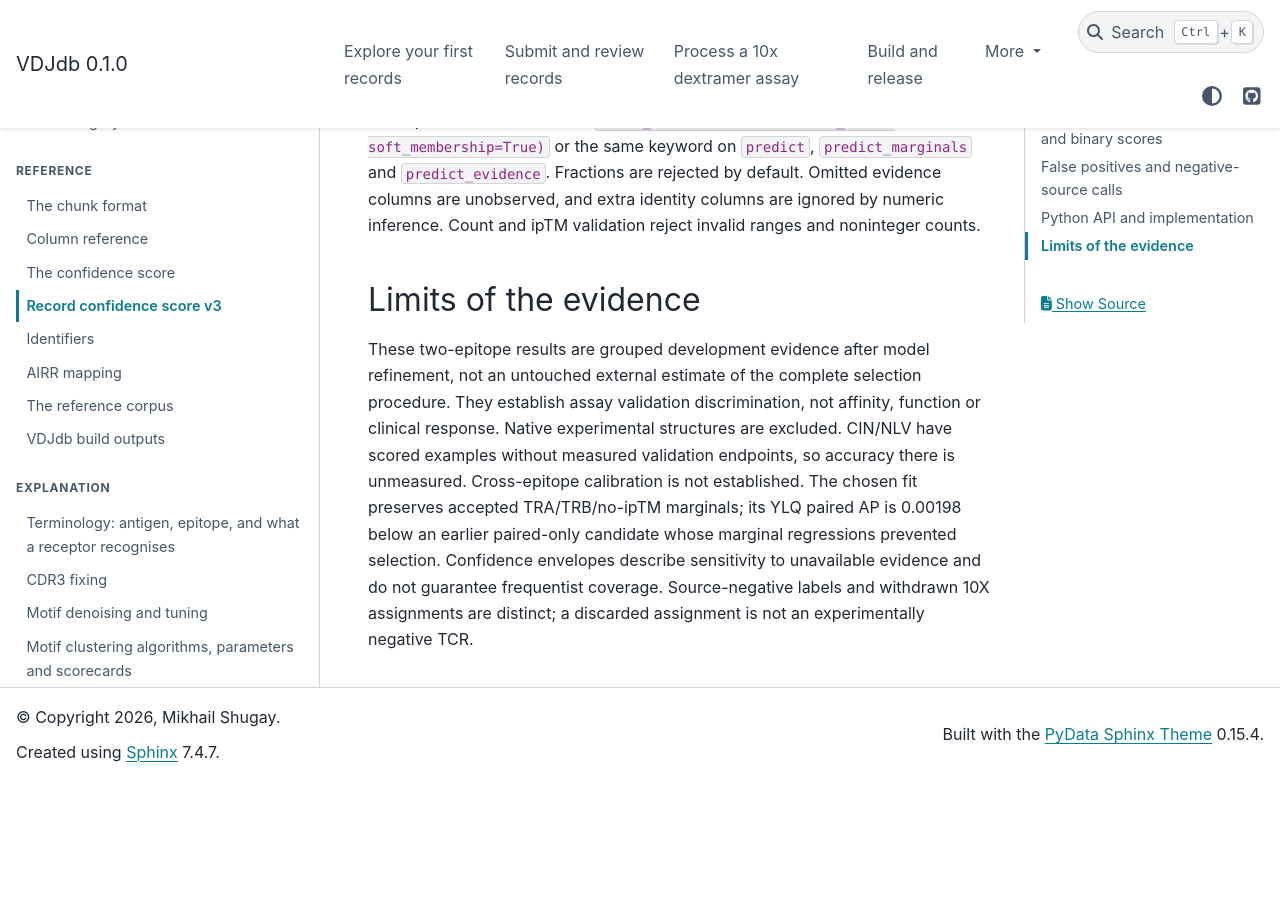
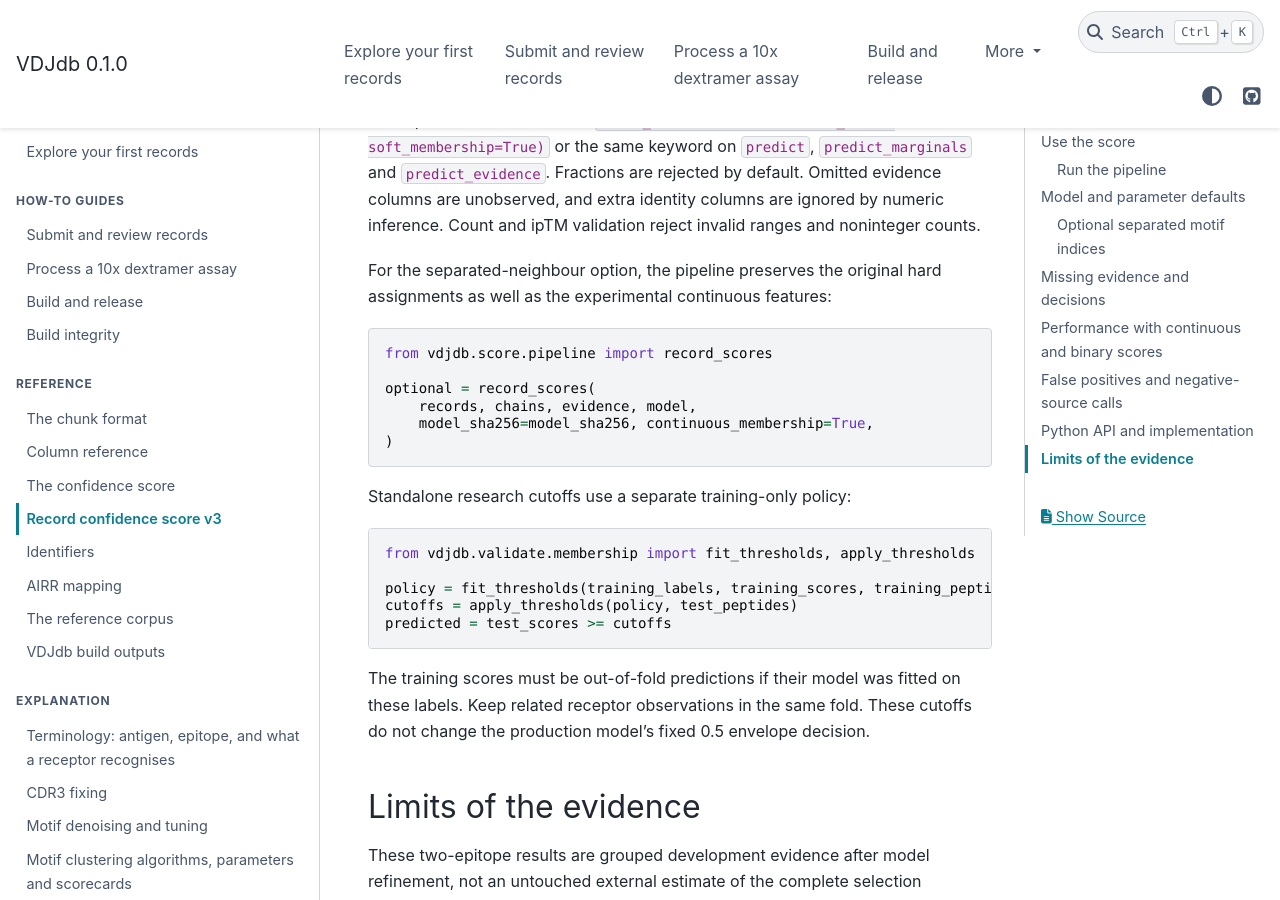
Before and after one commit to antigenomics/vdjdb-db, a Sphinx documentation site: the page built from docs/standards/record-scoring-v3.md, in a window 1280 px wide and 900 px high, scrolled down 9985 px. Built offline with Sphinx 7.4.7 and the PyData theme 0.15.4, drawn with Linux system fonts in a browser that asks for light colours; before the commit the page ends 10766 px from its top, so only the background shows below that.

Commit message:
Document optional motif scoring and training-only cutoff APIs

````diff
--- a/docs/standards/record-scoring-v3.md
+++ b/docs/standards/record-scoring-v3.md
@@ -279,6 +279,32 @@ soft_membership=True)` or the same keyword on `predict`, `predict_marginals` and
 unobserved, and extra identity columns are ignored by numeric inference. Count and
 ipTM validation reject invalid ranges and noninteger counts.
 
+For the separated-neighbour option, the pipeline preserves the original hard
+assignments as well as the experimental continuous features:
+
+```python
+from vdjdb.score.pipeline import record_scores
+
+optional = record_scores(
+    records, chains, evidence, model,
+    model_sha256=model_sha256, continuous_membership=True,
+)
+```
+
+Standalone research cutoffs use a separate training-only policy:
+
+```python
+from vdjdb.validate.membership import fit_thresholds, apply_thresholds
+
+policy = fit_thresholds(training_labels, training_scores, training_peptides)
+cutoffs = apply_thresholds(policy, test_peptides)
+predicted = test_scores >= cutoffs
+```
+
+The training scores must be out-of-fold predictions if their model was fitted
+on these labels. Keep related receptor observations in the same fold. These
+cutoffs do not change the production model's fixed 0.5 envelope decision.
+
 ## Limits of the evidence
 
 These two-epitope results are grouped development evidence after model refinement,
````
Also changed, not shown: skills/vdjdb-build-integrity/SKILL.md (+8 -0 lines).
